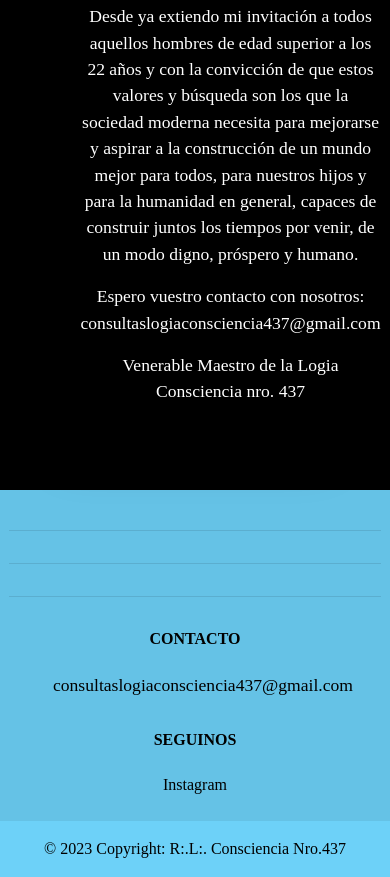
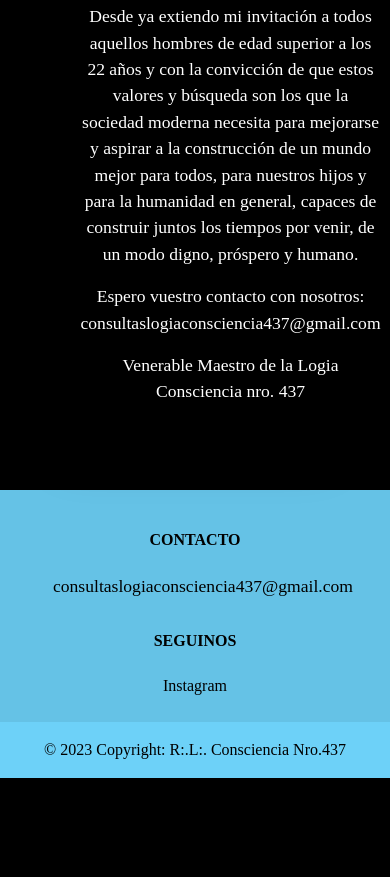
Before and after one commit to arielF81/c437, a plain HTML site: page index.html in a window 390 px wide. Shown: the part 2511-3388 px from the top of the page. After the commit the page ends 3289 px from the top, so only its background shows below. Drawn offline with nearby package versions, Linux system fonts and the light colour scheme; some icons are missing; a web font is replaced by a local one.

Commit message:
Update index.html

```diff
--- a/index.html
+++ b/index.html
@@ -151,18 +151,6 @@
         <div class="row">
 
           <!-- Grid column -->
-
-          <hr class="w-100 clearfix d-md-none" />
-
-
-          <!-- Grid column -->
-
-          <hr class="w-100 clearfix d-md-none" />
-
-          <!-- Grid column -->
-          <hr class="w-100 clearfix d-md-none" />
-
-          <!-- Grid column -->
           <div class="col-md-4 col-lg-3 col-xl-3 mx-auto mt-3">
             <h6 class="text-uppercase mb-4 font-weight-bold">Contacto</h6>
 
```
